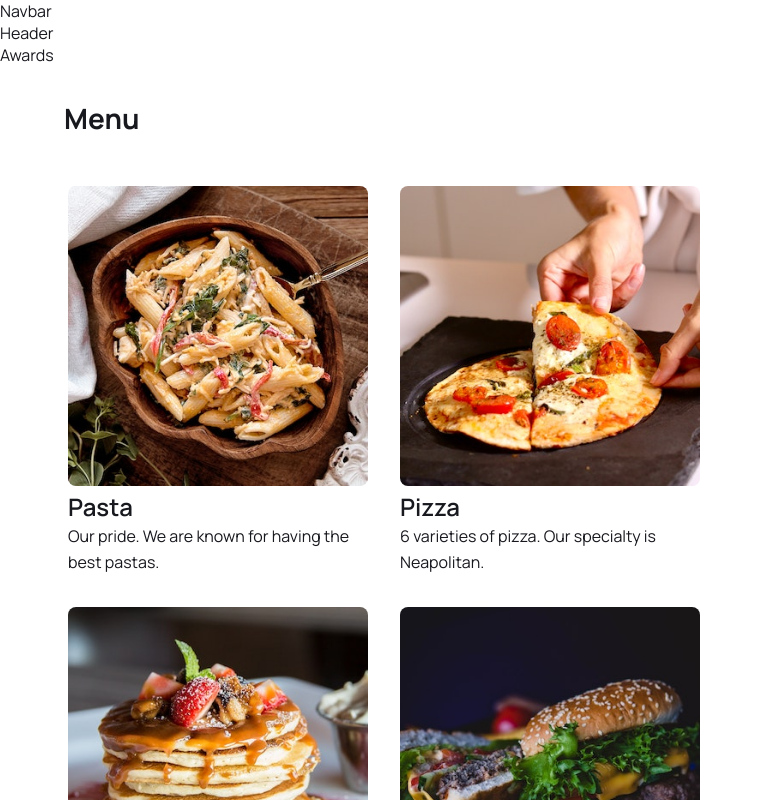
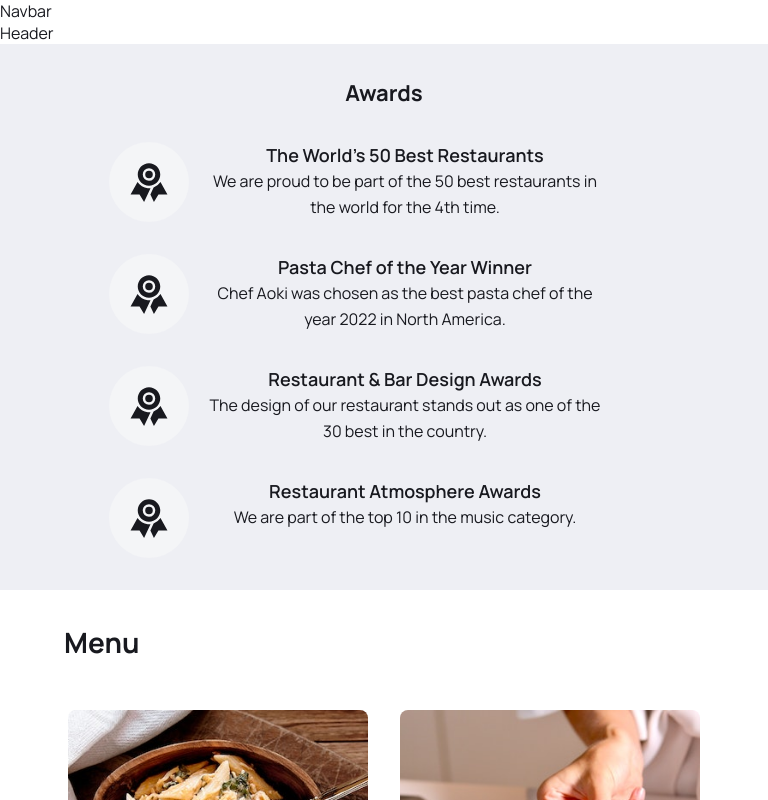
Before and after one commit to RaulCruzT/top-food, a React (Vite) app: page / in a window 768 px wide. Shown: the top 800 px of the page. Built offline with nearby package versions, Linux system fonts and the light colour scheme.

Commit message:
Add Style Awards

```diff
--- /dev/null
+++ b/src/components/award/Award.tsx
@@ -0,0 +1,23 @@
+import { IoRibbonSharp } from "react-icons/io5";
+import './award.css';
+
+interface Props {
+    title: string;
+    text: string;
+}
+
+const Award = ({ title, text }: Props) => {
+    return (
+        <div className='top-food__award'>
+            <div className="top-food__award-icon">
+                <IoRibbonSharp size={40} />
+            </div>
+            <div className="top-food__award-content">
+                <div className="top-food__award-content__title">{title}</div>
+                <div className="top-food__award-content__text">{text}</div>
+            </div>
+        </div>
+    )
+}
+
+export default Award;
--- /dev/null
+++ b/src/components/award/award.css
@@ -0,0 +1,85 @@
+.top-food__award {
+    display: flex;
+    flex-direction: row;
+    gap: 2rem;
+    width: 550px;
+}
+
+.top-food__award-icon {
+    background-color: var(--color-icon-container);
+    width: 80px;
+    height: 80px;
+    min-width: 80px;
+    min-height: 80px;
+    border-radius: 100%;
+    display: flex;
+    justify-content: center;
+    align-items: center;
+}
+
+.top-food__award-content {
+    width: 400px;
+}
+
+.top-food__award-content__title {
+    font-weight: 600;
+    font-size: 24px;
+    line-height: 32px;
+}
+
+.top-food__award-content__text {
+    font-weight: 400;
+    font-size: 16px;
+    line-height: 26px;
+}
+
+@media screen and (max-width: 767px) {
+    .top-food__award {
+        display: flex;
+        flex-direction: column;
+        align-items: center;
+        gap: 1rem;
+        width: 250px;
+    }
+
+    .top-food__award-content {
+        width: 250px;
+    }
+
+    .top-food__award-content__title {
+        font-weight: 600;
+        font-size: 18px;
+        line-height: 26px;
+        text-align: center;
+    }
+
+    .top-food__award-content__text {
+        font-weight: 400;
+        font-size: 16px;
+        line-height: 26px;
+        text-align: center;
+    }
+}
+
+@media screen and (min-width: 768px) and (max-width: 1023px) {
+    .top-food__award {
+        display: flex;
+        flex-direction: row;
+        gap: 1rem;
+        width: 550px;
+    }
+
+    .top-food__award-content__title {
+        font-weight: 600;
+        font-size: 18px;
+        line-height: 26px;
+        text-align: center;
+    }
+
+    .top-food__award-content__text {
+        font-weight: 400;
+        font-size: 16px;
+        line-height: 26px;
+        text-align: center;
+    }
+}
--- a/src/components/contactcard/contactcard.css
+++ b/src/components/contactcard/contactcard.css
@@ -34,8 +34,17 @@
 
     .top-food__contactCard-text {
         font-weight: 500;
-        font-size: 16px;
-        line-height: 24px;
+        font-size: 18px;
+        line-height: 26px;
         text-align: center;
     }
 }
+
+@media screen and (min-width: 768px) and (max-width: 1023px) {
+    .top-food__contactCard-text {
+        font-weight: 500;
+        font-size: 18px;
+        line-height: 26px;
+        text-align: center;
+    }
+}
--- a/src/containers/awards/Awards.tsx
+++ b/src/containers/awards/Awards.tsx
@@ -1,8 +1,19 @@
+import Award from '../../components/award/Award';
 import './awards.css';
 
 const Awards = () => {
     return (
-        <div>Awards</div>
+        <div className='top-food__awards section__padding'>
+            <div className="top-food__awards-title">Awards</div>
+            <div className="top-food__awards-content">
+                <div className="top-food__awards-content__grid">
+                    <Award title="The World's 50 Best Restaurants" text="We are proud to be part of the 50 best restaurants in the world for the 4th time." />
+                    <Award title="Pasta Chef of the Year Winner" text="Chef Aoki was chosen as the best pasta chef of the year 2022 in North America." />
+                    <Award title="Restaurant & Bar Design Awards" text="The design of our restaurant stands out as one of the 30 best in the country." />
+                    <Award title="Restaurant Atmosphere Awards" text="We are part of the top 10 in the music category." />
+                </div>
+            </div>
+        </div>
     )
 }
 
--- a/src/containers/awards/awards.css
+++ b/src/containers/awards/awards.css
@@ -0,0 +1,67 @@
+.top-food__awards {
+    background-color: var(--color-bg-2);
+    padding-top: 4rem;
+    padding-bottom: 4rem;
+}
+
+.top-food__awards-title {
+    font-weight: 800;
+    font-size: 48px;
+    line-height: 64px;
+}
+
+.top-food__awards-content {
+    display: flex;
+    flex-direction: row;
+    justify-content: center;
+}
+
+.top-food__awards-content__grid {
+    display: grid;
+    grid-template-columns: repeat(2,1fr);
+    gap: 4rem;
+}
+
+@media screen and (max-width: 767px) {
+    .top-food__awards {
+        background-color: var(--color-bg-2);
+        padding-top: 2rem;
+        padding-bottom: 2rem;
+    }
+
+    .top-food__awards-title {
+        font-weight: 700;
+        font-size: 22px;
+        line-height: 34px;
+        text-align: center;
+        margin-bottom: 2rem;
+    }
+
+    .top-food__awards-content__grid {
+        display: grid;
+        grid-template-columns: 1fr;
+        gap: 2rem;
+    }
+}
+
+@media screen and (min-width: 768px) and (max-width: 1023px) {
+    .top-food__awards {
+        background-color: var(--color-bg-2);
+        padding-top: 2rem;
+        padding-bottom: 2rem;
+    }
+
+    .top-food__awards-title {
+        font-weight: 700;
+        font-size: 22px;
+        line-height: 34px;
+        text-align: center;
+        margin-bottom: 2rem;
+    }
+
+    .top-food__awards-content__grid {
+        display: grid;
+        grid-template-columns: 1fr;
+        gap: 2rem;
+    }
+}
--- a/src/containers/menu/menu.css
+++ b/src/containers/menu/menu.css
@@ -108,6 +108,18 @@ img {
         max-width: 300px;
     }
 
+    .top-foog__menu-cards__content-card__title {
+        font-weight: 600;
+        font-size: 18px;
+        line-height: 26px;
+    }
+
+    .top-foog__menu-cards__content-card__text {
+        font-weight: 400;
+        font-size: 16px;
+        line-height: 26px;
+    }
+
     img {
         max-width: 300px;
     }
```
